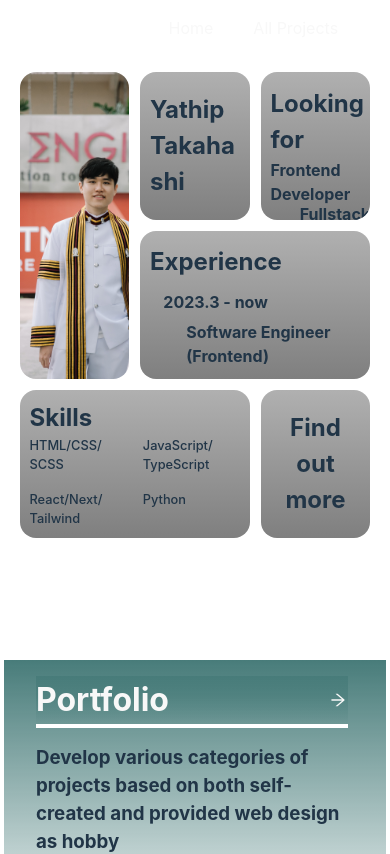
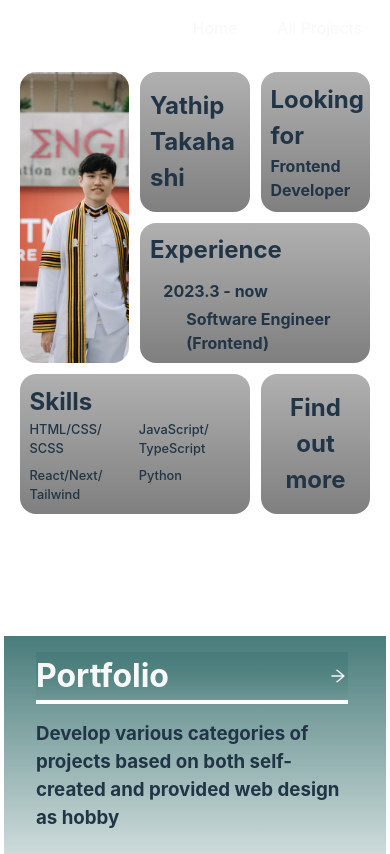
Before and after one commit to Ken-Takahashi-Q/portfolio-react, a React (Vite) app: page / in a window 390 px wide. Shown: the top 854 px of the page. Built offline with nearby package versions, Linux system fonts and the light colour scheme.

Commit message:
Responsive cards

```diff
--- a/src/Pages/Components/CardContainer.tsx
+++ b/src/Pages/Components/CardContainer.tsx
@@ -84,7 +84,7 @@ const CardContainer: React.FC = () => {
       </div>
     </div>
 
-    <div className={`card-round card-7 ${showContact ? 'show' : 'hide'}`}>
+    <div className={`card-round card-7 ${showContact ? "show" : "hide"}`}>
       <div className="contact-container">
         <a className="linkedin" href="https://www.linkedin.com/in/k-tkhashi/" target="_blank">
           <img src="/images/home/logo-linkedin.png"></img>
--- a/src/Pages/Components/card-container.scss
+++ b/src/Pages/Components/card-container.scss
@@ -366,6 +366,28 @@
         font-size: 1.8em;
       }
     }
+    .card-3 {
+      .looking-for-line-2 {
+        bottom: -40%;
+        right: 0.5em;
+      }
+
+      &:hover {
+        h1 {
+          transform: translateY(-130%);
+        }
+
+        .looking-for-line-1 {
+          transform: translateY(-110%);
+          font-size: 1.2em;
+        }
+
+        .looking-for-line-2 {
+          bottom: 10%;
+          font-size: 1em;
+        }
+      }
+    }
     .card-4 {
       display: flex;
       flex-direction: column;
@@ -402,7 +424,7 @@
           transition: all 0.5s ease;
         }
         .job-sliding {
-          top: 40%;
+          top: 36%;
         }
         .duration-sliding {
           bottom: 8%;
@@ -416,7 +438,7 @@
         display: grid;
         grid-template-rows: repeat(2, 1fr);
         grid-template-columns: repeat(2, 1fr);
-        gap: 1em;
+        gap: 0.5em;
         transition: 0.5s;
         li {
           font-size: 0.8em;
--- a/src/Pages/Components/navbar.scss
+++ b/src/Pages/Components/navbar.scss
@@ -5,7 +5,7 @@
 
   ul {
     display: flex;
-    padding: 0.5em 2em 0.5em 0.5em;
+    padding: 0.5em;
     gap: 0.5em;
 
     li {
```
